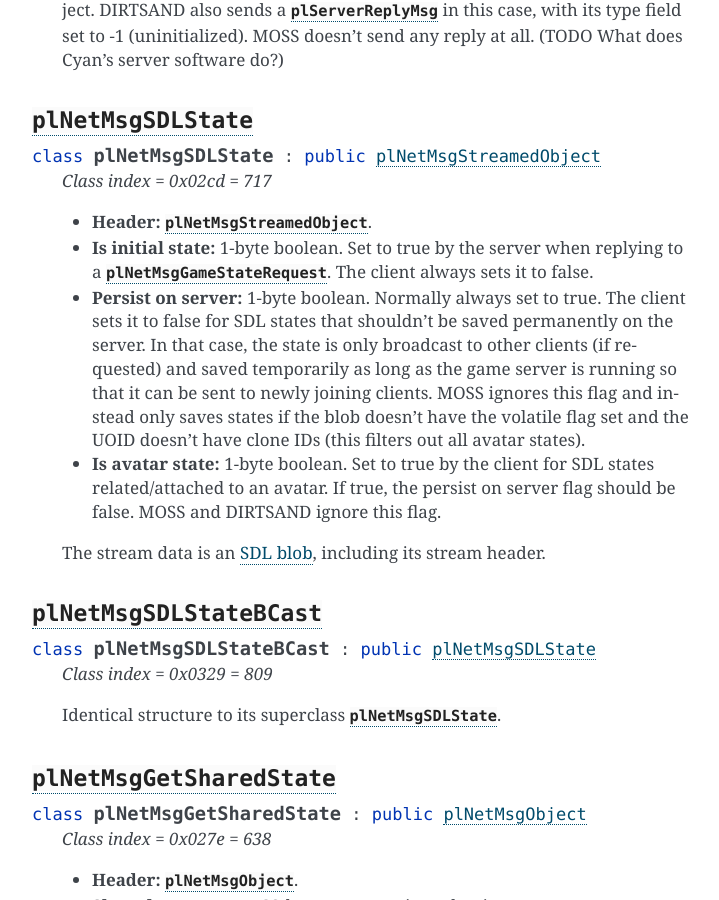
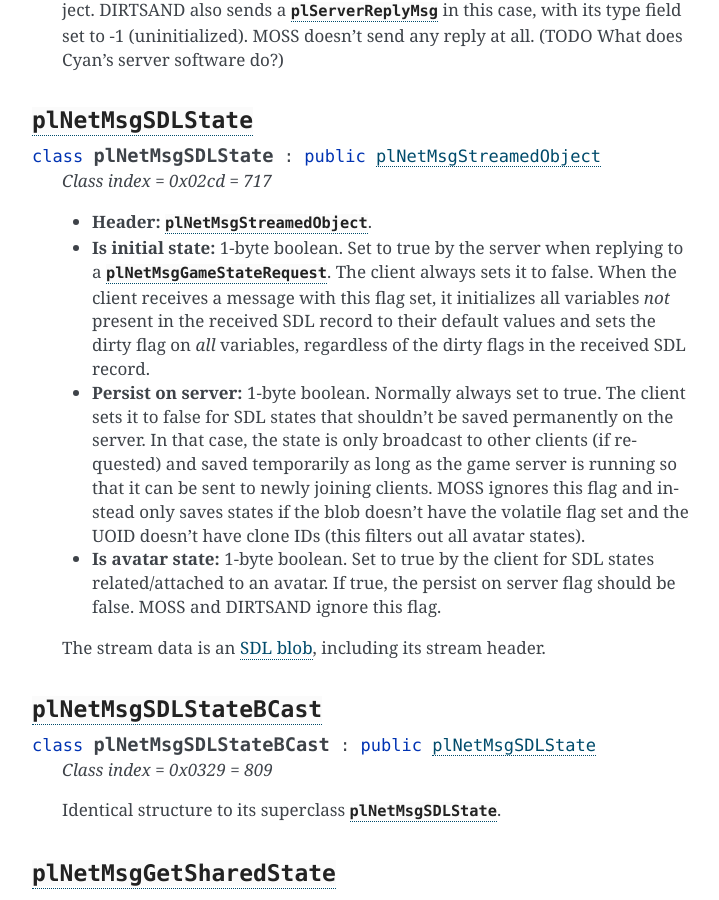
Before and after one commit to dgelessus/NAGUS, a Sphinx documentation site: the page built from docs/uru/game_server.rst, in a window 1280 px wide and 900 px high, scrolled down 11832 px. Shown: the whole window, without its empty margins (388-1107 px from the left). Built offline with Sphinx 7.4.7, drawn with Linux system fonts in a browser that asks for light colours.

Commit message:
Expand plNetMsgSDLState initial state field docs slightly

```diff
--- a/docs/uru/game_server.rst
+++ b/docs/uru/game_server.rst
@@ -634,6 +634,10 @@
   * **Is initial state:** 1-byte boolean.
     Set to true by the server when replying to a :cpp:class:`plNetMsgGameStateRequest`.
     The client always sets it to false.
+    When the client receives a message with this flag set,
+    it initializes all variables *not* present in the received SDL record to their default values
+    and sets the dirty flag on *all* variables,
+    regardless of the dirty flags in the received SDL record.
   * **Persist on server:** 1-byte boolean.
     Normally always set to true.
     The client sets it to false for SDL states that shouldn't be saved permanently on the server.
```
